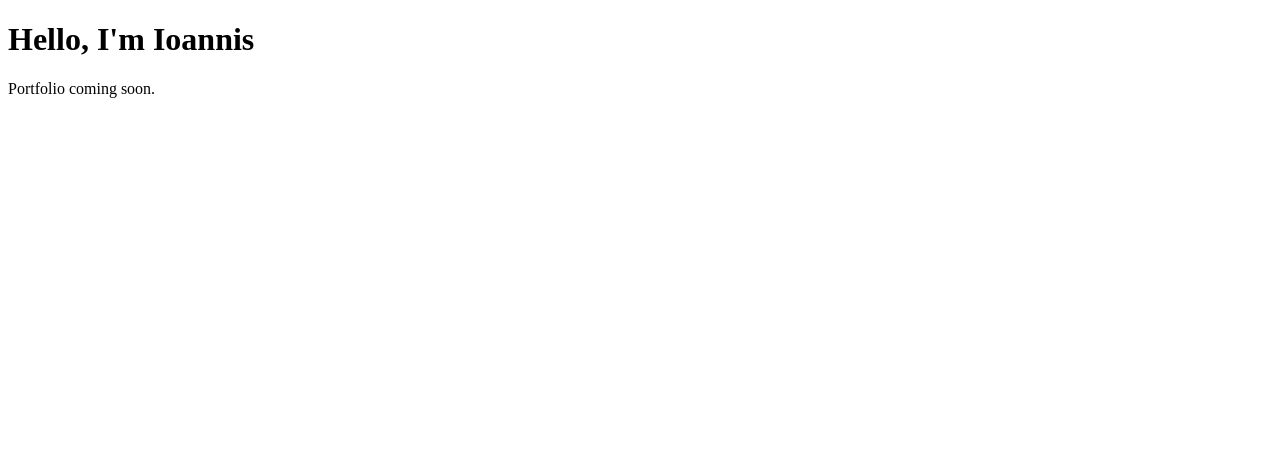
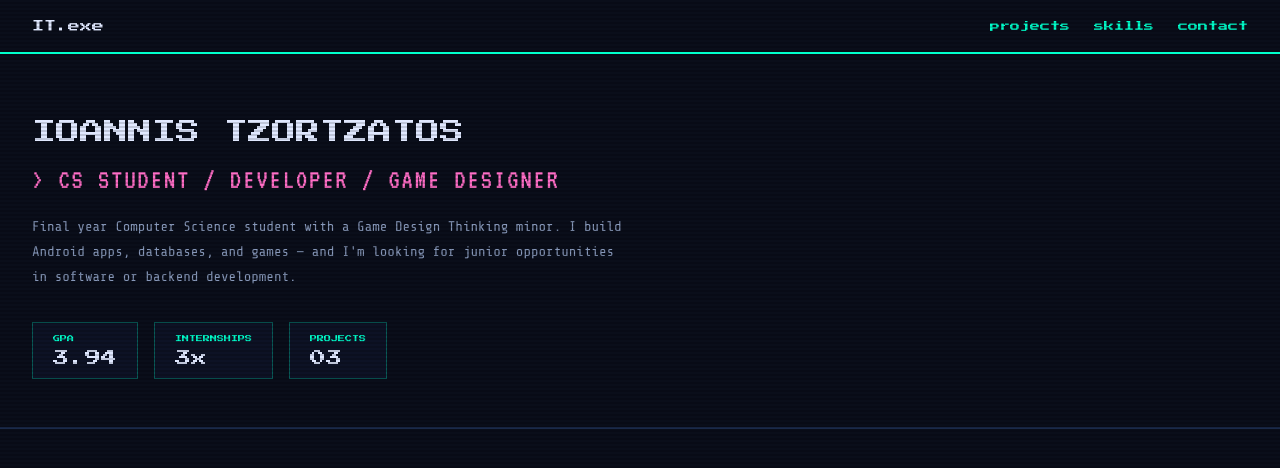
Before and after one commit to IoannisTzor/portfolio, a Flask app: page / in a window 1280 px wide. Shown: the top 468 px of the page. Run offline with Flask 3, Linux system fonts and the light colour scheme; data that the repository does not hold is empty.

Commit message:
styling and hero section

```diff
--- /dev/null
+++ b/static/css/style.css
@@ -0,0 +1,140 @@
+@import url('https://fonts.googleapis.com/css2?family=Press+Start+2P&family=VT323&family=Share+Tech+Mono&display=swap');
+
+* {
+    margin: 0;
+    padding: 0;
+    box-sizing: border-box;
+}
+
+:root {
+    --bg: #0a0e1a;
+    --bg-card: #0d1225;
+    --bg-dark: #080b14;
+    --cyan: #00ffcc;
+    --pink: #ff6ec7;
+    --text: #e0e8ff;
+    --text-muted: #8899bb;
+    --border: #1a2a4a;
+}
+
+body {
+    background-color: var(--bg);
+    color: var(--text);
+    font-family: 'Share Tech Mono', monospace;
+    min-height: 100vh;
+    position: relative;
+    overflow-x: hidden;
+}
+
+body::before {
+    content: '';
+    position: fixed;
+    inset: 0;
+    background: repeating-linear-gradient(
+        to bottom,
+        transparent,
+        transparent 2px,
+        rgba(0,0,0,0.15) 2px,
+        rgba(0,0,0,0.15) 4px
+    );
+    pointer-events: none;
+    z-index: 999;
+}
+nav {
+    border-bottom: 2px solid var(--cyan);
+    padding: 20px 32px;
+    display: flex;
+    justify-content: space-between;
+    align-items: center;
+}
+
+.nav-logo {
+    font-family: 'Press Start 2P', monospace;
+    font-size: 12px;
+    color: var(--text);
+}
+
+.nav-links {
+    display: flex;
+    gap: 24px;
+}
+
+.nav-links a {
+    font-family: 'Press Start 2P', monospace;
+    font-size: 10px;
+    color: var(--cyan);
+    text-decoration: none;
+}
+
+.nav-links a:hover {
+    color: var(--pink);
+}
+.hero {
+    padding: 60px 32px 48px;
+    border-bottom: 2px solid var(--border);
+}
+
+.hero-name {
+    font-family: 'Press Start 2P', monospace;
+    font-size: 24px;
+    color: var(--text);
+    line-height: 1.5;
+    margin-bottom: 16px;
+}
+
+.cursor {
+    display: inline-block;
+    width: 16px;
+    height: 24px;
+    background: var(--cyan);
+    margin-left: 4px;
+    vertical-align: middle;
+    animation: blink 1s step-end infinite;
+}
+
+@keyframes blink {
+    50% { opacity: 0; }
+}
+
+.hero-subtitle {
+    font-family: 'VT323', monospace;
+    font-size: 28px;
+    color: var(--pink);
+    letter-spacing: 2px;
+    margin-bottom: 20px;
+}
+
+.hero-bio {
+    font-size: 14px;
+    color: var(--text-muted);
+    max-width: 600px;
+    line-height: 1.8;
+    margin-bottom: 32px;
+}
+
+.hero-stats {
+    display: flex;
+    gap: 16px;
+    flex-wrap: wrap;
+}
+
+.stat {
+    background: var(--bg-card);
+    border: 1px solid rgba(0, 255, 204, 0.3);
+    padding: 12px 20px;
+    display: flex;
+    flex-direction: column;
+    gap: 8px;
+}
+
+.stat-label {
+    font-family: 'Press Start 2P', monospace;
+    font-size: 7px;
+    color: var(--cyan);
+}
+
+.stat-value {
+    font-family: 'Press Start 2P', monospace;
+    font-size: 16px;
+    color: var(--text);
+}
--- a/templates/index.html
+++ b/templates/index.html
@@ -3,15 +3,45 @@
 <head>
     <meta charset="UTF-8">
     <meta name="viewport" content="width=device-width, initial-scale=1.0">
+    <link rel="preconnect" href="https://fonts.googleapis.com">
+    <link rel="preconnect" href="https://fonts.gstatic.com" crossorigin>
+    <link rel="stylesheet" href="{{ url_for('static', filename='css/style.css') }}">
+    <link href="https://fonts.googleapis.com/css2?family=Press+Start+2P&family=VT323&family=Share+Tech+Mono&display=swap" rel="stylesheet">
     <title>Ioannis Tzortzatos</title>
 </head>
 <body>
-    <h1>Hello, I'm Ioannis</h1>
-    <p>Portfolio coming soon.</p>
-    {% for project in projects %}
-    <p>{{ project.title }}</p>
-    <p>{{ project.description }}</p>
-    <p>{{ project.technologies }}</p>
-    {% endfor %}
+<nav>
+    <span class="nav-logo">IT.exe</span>
+    <div class="nav-links">
+        <a href="#projects">projects</a>
+        <a href="#skills">skills</a>
+        <a href="#contact">contact</a>
+    </div>
+</nav>
+<section class="hero">
+    <div class="hero-name">
+        IOANNIS TZORTZATOS<span class="cursor"></span>
+    </div>
+    <div class="hero-subtitle">&gt; CS STUDENT / DEVELOPER / GAME DESIGNER</div>
+    <div class="hero-bio">
+        Final year Computer Science student with a Game Design Thinking minor.
+        I build Android apps, databases, and games — and I'm looking for junior
+        opportunities in software or backend development.
+    </div>
+    <div class="hero-stats">
+        <div class="stat">
+            <span class="stat-label">GPA</span>
+            <span class="stat-value">3.94</span>
+        </div>
+        <div class="stat">
+            <span class="stat-label">INTERNSHIPS</span>
+            <span class="stat-value">3x</span>
+        </div>
+        <div class="stat">
+            <span class="stat-label">PROJECTS</span>
+            <span class="stat-value">03</span>
+        </div>
+    </div>
+</section>
 </body>
 </html>
```
